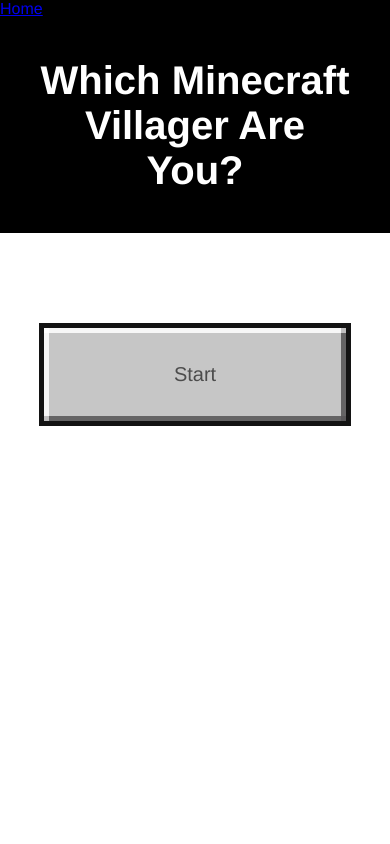
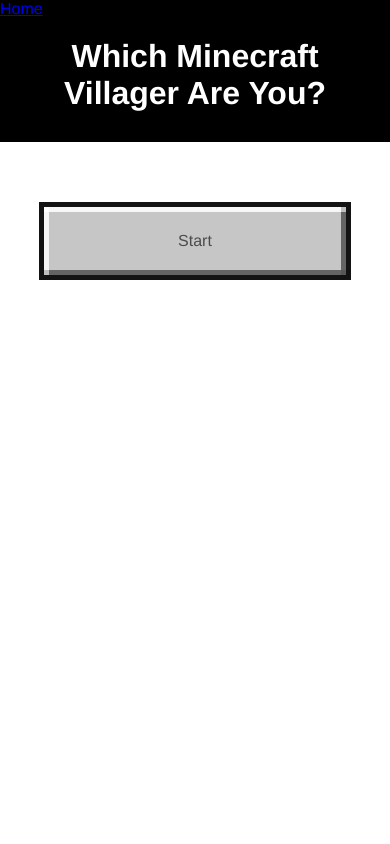
Before and after one commit to idculver27/idculver.net, a PHP site: page /villagerquiz.html in a window 390 px wide. Run offline with PHP 8.4, Linux system fonts and the light colour scheme.

Commit message:
mobile fixes

```diff
--- a/src/villagerquiz.js
+++ b/src/villagerquiz.js
@@ -119,7 +119,7 @@ function newElement(childType, className="") {
 }
 
 function textFormat(raw) {
-    let words = raw.split("_");
+    let words = raw.substring(2).split("_");
     for(let i = 0; i < words.length; i++) {
         words[i] = words[i][0].toUpperCase() + words[i].substring(1);
     }
--- a/styles/villagerquiz.css
+++ b/styles/villagerquiz.css
@@ -6,15 +6,16 @@ body {
 }
 h1 {
     color: white;
-    font-size: 30pt;
     margin: 0px;
-    padding: 40px;
+    padding: 30px;
+    padding-top: 20px;
     text-align: center;
+    max-width: 100%;
 }
 h2 {
-    font-size: 22pt;
-    padding-left: 40px;
-    padding-right: 40px;
+    padding: 20px;
+    padding-top: 0px;
+    padding-bottom: 10px;
 }
 img {
     height: 60vh;
@@ -25,10 +26,10 @@ img {
     border-image: url(../images/buttongray.png) 10 stretch;
     color: #4c4c4c;
     font-family: Helvetica;
-    font-size: 15pt;
-    margin-top: 30px;
+    font-size: 12pt;
+    margin: 10px;
     max-width: 700px;
-    padding: 30px;
+    padding: 20px;
     width: 80vw;
 }
 .button:hover {
@@ -40,10 +41,11 @@ img {
     background-color: white;
     height: 100vh;
     margin: auto;
-    max-width: 1080px;
+    max-width: 1000px;
+    overflow: scroll;
     text-align: center;
 }
 #header {
     background-color: black;
-    margin-bottom: 60px;
+    margin-bottom: 50px;
 }
```
